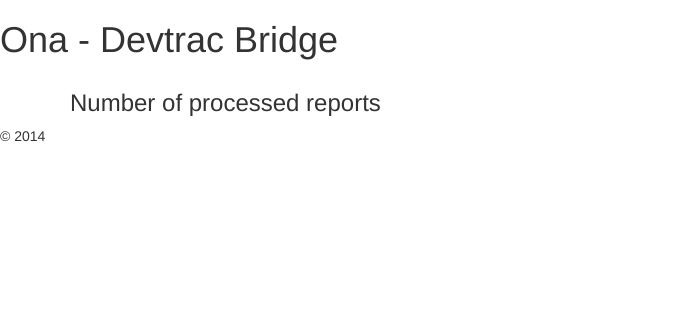
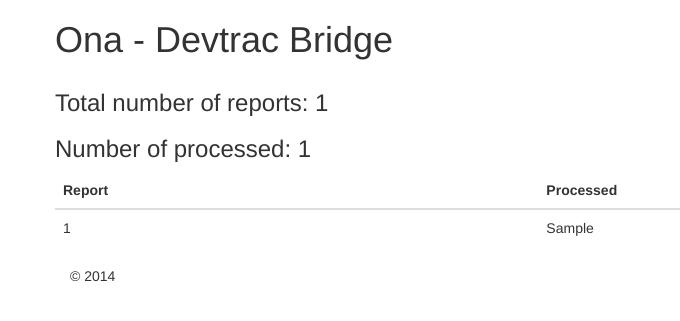
Before and after one commit to onaio/ona-devtrac, a Django app: template devtrac/main/templates/home.html in a window 1280 px wide. Shown: the top 321 px of the page, without its empty margins (0-680 px from the left). Run offline with Django 3.2, Linux system fonts and the light colour scheme; the template is opened without the code that fills it: most values are stand-ins (such as "Sample title", 1, 10 or a date in 2020); data that the repository does not hold is empty; some libraries are stand-ins or nearby versions.

Commit message:
UK: initial dashboard, closes #9

```diff
--- a/devtrac/main/models.py
+++ b/devtrac/main/models.py
@@ -1,4 +1,5 @@
 from django.db import models
+from django.utils.translation import ugettext_lazy as _
 from jsonfield import JSONField
 
 
@@ -7,3 +8,6 @@
     processed = models.BooleanField(default=False)
     date_created = models.DateTimeField(auto_now_add=True)
     last_modified = models.DateTimeField(auto_now=True)
+
+    def processed_string(self):
+        return _(u"Yes") if self.processed else _(u"No")
--- a/devtrac/main/templates/base.html
+++ b/devtrac/main/templates/base.html
@@ -15,28 +15,25 @@
 {% load i18n %}
 
     <body>
+        <div class='container'>
+            <div class='row'>
                 {% block topbar %}
 
-
                 {% endblock %}
-        <div class='container'>
+            </div>
+            <div class='row'>
                 {% block content %}
-
 
                 {% endblock %}
             </div>
 
-        <footer>
+            <div class="row">
                 {% block footer %}
-            <div class="row">
                 <div class="col-lg-12">
                     <p>© 2014</p>
                 </div>
+                {% endblock %}
             </div>
-        {% endblock %}
-        </footer>
-
-
         </div>
 
     {% block javascript %}
--- a/devtrac/main/templates/home.html
+++ b/devtrac/main/templates/home.html
@@ -1,6 +1,7 @@
 {% extends 'base.html' %}
 
 {% load i18n %}
+{% load extra_filters %}
 
 {% block topbar %}
 
@@ -9,6 +10,24 @@
 
 {% block content %}
 
-<h3>{% trans 'Number of processed reports' %}</h3>
+<h3>{% trans 'Total number of reports: ' %}{{ total_submissions }}</h3>
+<h3>{% trans 'Number of processed: ' %}{{ num_processed }}</h3>
+
+<table class="table">
+    <thead>
+        <tr>
+            <th>Report</th>
+            <th>Processed</th>
+        </tr>
+    </thead>
+    <tbody>
+        {% for submission in submissions %}
+        <tr>
+            <td>{{ submission.data|get:"_id" }}</td>
+            <td>{{ submission.processed_string }}</td>
+        </tr>
+        {% endfor %}
+    </tbody>
+</table>
 
 {% endblock %}
--- /dev/null
+++ b/devtrac/main/templatetags/extra_filters.py
@@ -0,0 +1,8 @@
+from django import template
+
+register = template.Library()
+
+
+@register.filter(name='get')
+def get(d, key):
+    return d.get(key, None)
--- a/devtrac/urls.py
+++ b/devtrac/urls.py
@@ -1,6 +1,5 @@
 from django.conf import settings
 from django.conf.urls import patterns, include, url, static
-from django.views.generic import TemplateView
 
 from django.contrib import admin
 admin.autodiscover()
@@ -13,7 +12,7 @@
     # url(r'^$', 'devtrac.views.home', name='home'),
     # url(r'^blog/', include('blog.urls')),
 
-    url(r'^$', TemplateView.as_view(template_name='home.html'), name='home'),
+    url(r'^$', views.HomeView.as_view(), name='home'),
     url(r'^submission$', views.SubmissionPostView.as_view(),
         name='submission'),
 
```
Also changed, not shown: devtrac/main/tests/integration/test_views.py (+6 -3 lines), devtrac/main/tests/test_base.py (added, +11 -0 lines), devtrac/main/tests/test_models.py (+3 -8 lines), devtrac/main/views.py (+18 -1 lines), devtrac/main/templatetags/__init__.py (added). Lines whose indentation alone changed are shown as unchanged.
